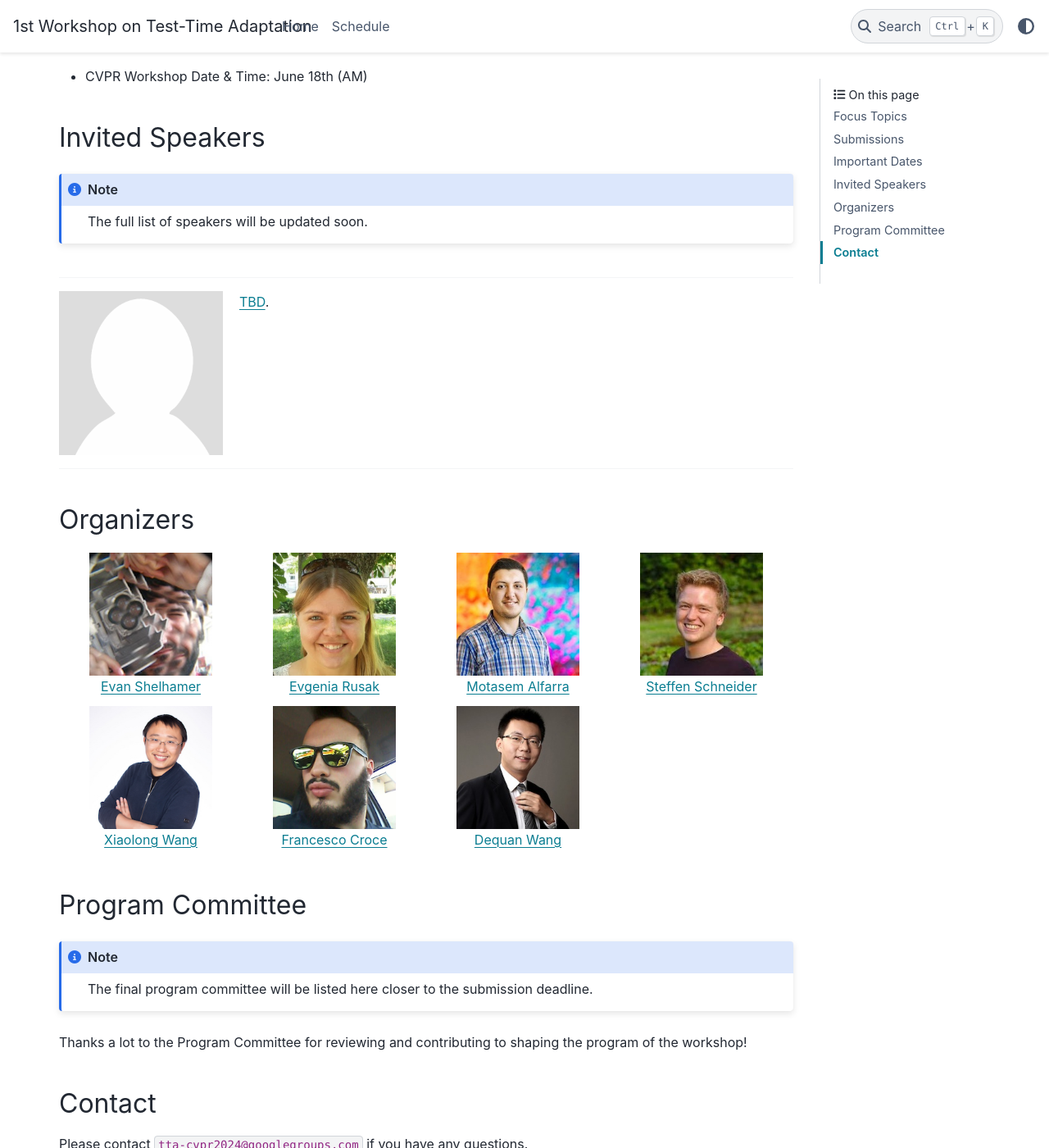
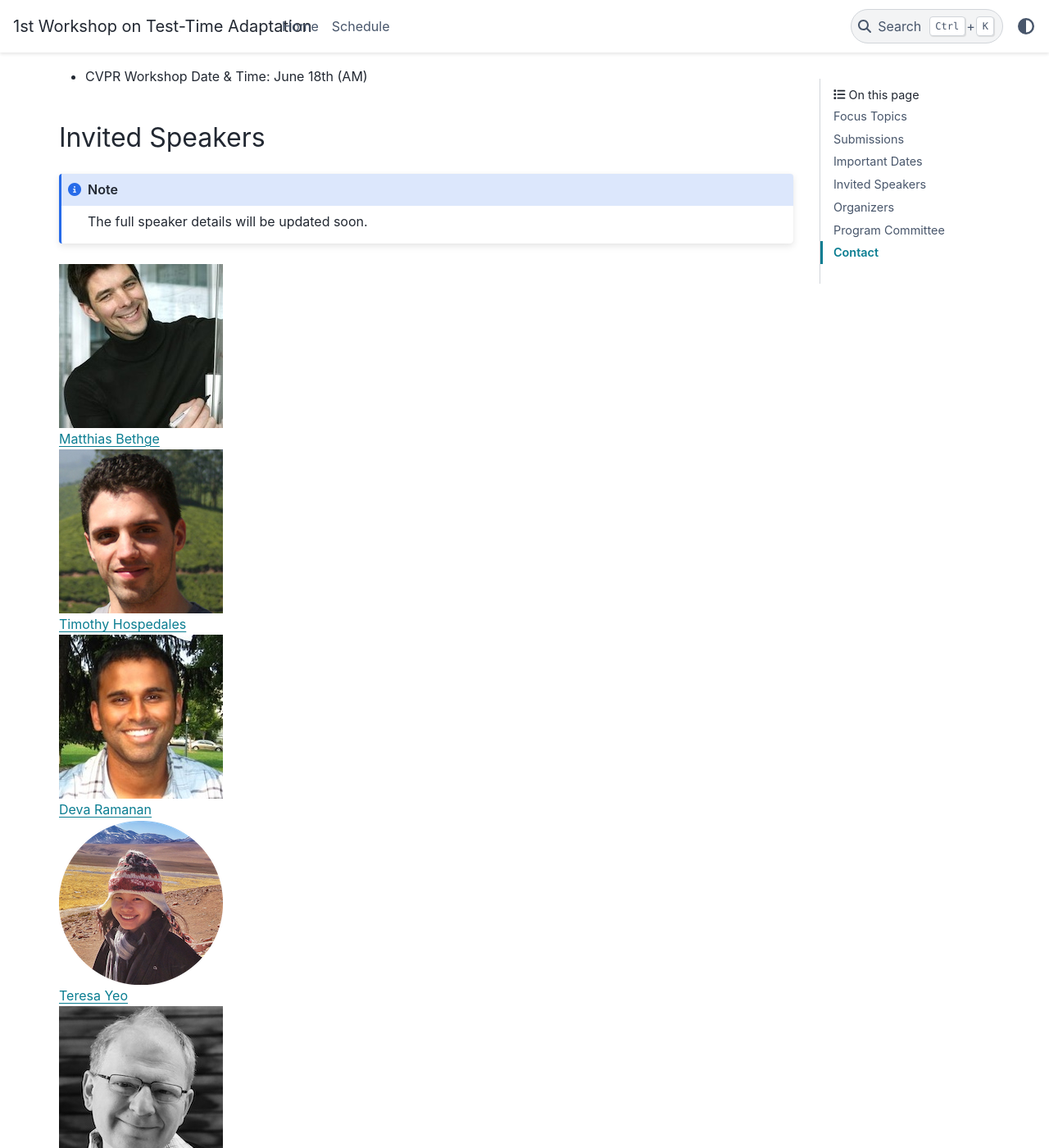
Before and after one commit to tta-icml2025/tta-icml2025.github.io, a Sphinx documentation site: the page built from docs/source/index.rst, in a window 1280 px wide and 1400 px high, scrolled down 2408 px. Shown: the whole window at 82% size. Built offline with Sphinx 7.4.7 and the PyData theme 0.15.4, drawn with Linux system fonts in a browser that asks for light colours.

Commit message:
add speakers

```diff
--- a/docs/source/index.rst
+++ b/docs/source/index.rst
@@ -82,7 +82,7 @@ Invited Speakers
 
 .. note::
 
-   The full list of speakers will be updated soon.
+   The full speaker details will be updated soon.
 
 
 .. raw:: html
--- a/docs/source/schedule.csv
+++ b/docs/source/schedule.csv
@@ -1,14 +1,14 @@
 Start time, Program
 08:30,Opening
 08:40,Invited Talk #1: Matthias Bethge (virtual)
-09:00,Invited Talk #2: Alexei Efros
-09:20,Invited Talk #3: Timothy Hospedales
+09:00,Invited Talk #2: Timothy Hospedales (virtual)
+09:20,Invited Talk #3: TBD
 09:40,Orals/Lightning Talks
 10:00,Poster session
 10:00,Coffee/Tea break + poster session (continued)
 11:00,Invited Talk #4: Deva Ramanan
 11:20,Invited Talk #5: Teresa Yeo
-11:40,Invited Talk #6: Guillermo Ortiz-Jiménez
+11:40,Invited Talk #6: Alexei Efros
 12:00,Panel
 12:30,Closing + Best Paper Announcement & Prize
 12:40,End
--- a/docs/source/speakers.html
+++ b/docs/source/speakers.html
@@ -1,10 +1,35 @@
 <div class="speakers">
     <div>
-        <hr>
-        <img style="float: left; margin-right: 20px; max-width: 200px;" alt="TBD" src="_static/speakers/placeholder.png">
-        <p>
-            <a class="reference external" href="#">TBD</a>.
-        </p>
+        <img alt="Matthias Bethge" src="_static/speakers/matthias_bethge.jpg">
+        <br>
+        <a href="https://bethgelab.org/">Matthias Bethge</a>
     </div>
+    <div>
+        <img alt="Timothy Hospedales" src="_static/speakers/timothy_hospedales.jpg">
+        <br>
+        <a href="https://homepages.inf.ed.ac.uk/thospeda/">Timothy Hospedales</a>
+    </div>
+    <div>
+        <img alt="Deva Ramanan" src="_static/speakers/deva_ramanan.jpg">
+        <br>
+        <a href="https://www.cs.cmu.edu/~deva/">Deva Ramanan</a>
+    </div>
+    <div>
+        <img alt="Teresa Yeo" src="_static/speakers/teresa_yeo.png">
+        <br>
+        <a href="https://aserety.github.io/">Teresa Yeo</a>
+    </div>
+    <div>
+        <img alt="Alexei Efros" src="_static/speakers/alexei_efros.jpg">
+        <br>
+        <a href="https://people.eecs.berkeley.edu/~efros/">Alexei Efros</a>
+    </div>
+    <!--
+      <div>
+        <img alt="Speaker Name" src="_static/speakers/speaker_name.jpg">
+        <br>
+        <a href="speaker_link">Speaker Name</a>
+    </div>
+    -->
 </div>
 <hr>
```
Also changed, not shown: docs/source/_static/speakers/alexei_efros.jpg (added), docs/source/_static/speakers/deva_ramanan.jpg (added), docs/source/_static/speakers/matthias_bethge.jpg (added), docs/source/_static/speakers/placeholder.png (deleted), docs/source/_static/speakers/teresa_yeo.png (added), docs/source/_static/speakers/timothy_hospedales.jpg (added).
